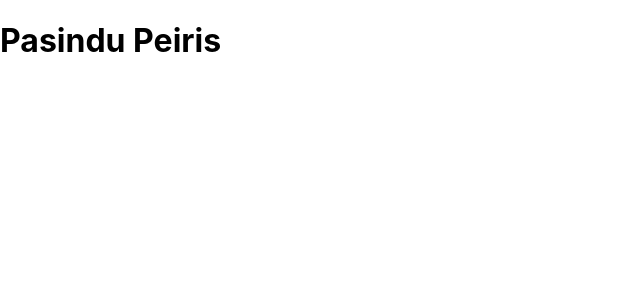
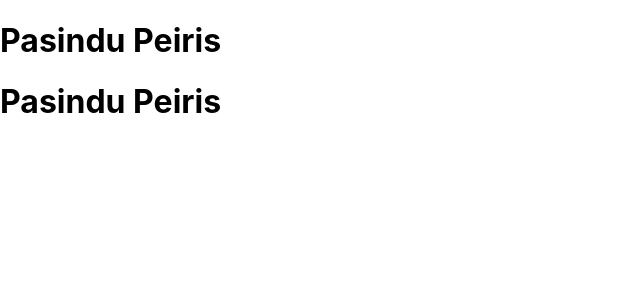
Before and after one commit to IT21831454/React-Peiris, a React (Create React App) app: page / in a window 1280 px wide. Shown: the top 300 px of the page, without its empty margins (0-640 px from the left). Built offline with nearby package versions, Linux system fonts and the light colour scheme.

Commit message:
change Files

```diff
--- a/src/App.js
+++ b/src/App.js
@@ -1,4 +1,4 @@
-import logo from './logo.svg';
+//import logo from './logo.svg';
 import './App.css';
 
 function App() {
--- a/src/index.js
+++ b/src/index.js
@@ -1,13 +1,14 @@
 import React from 'react';
 import ReactDOM from 'react-dom/client';
 import './index.css';
-import App2 from './App';
+import App from './App';
 import reportWebVitals from './reportWebVitals';
 
 const root = ReactDOM.createRoot(document.getElementById('root'));
 root.render(
   <React.StrictMode>
-    <App2 />
+    <App />
+    <App />
   </React.StrictMode>
 );
 
```
Also changed, not shown: public/logo192.png (deleted), 1 other file (tests, documents, lock files or other folders).
